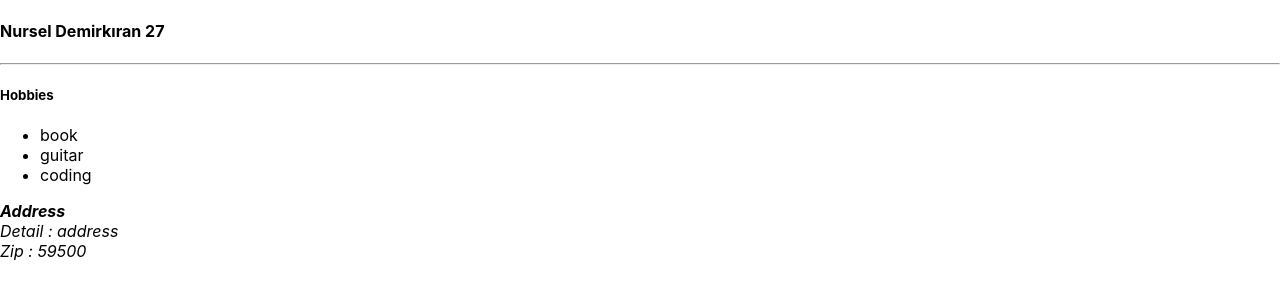
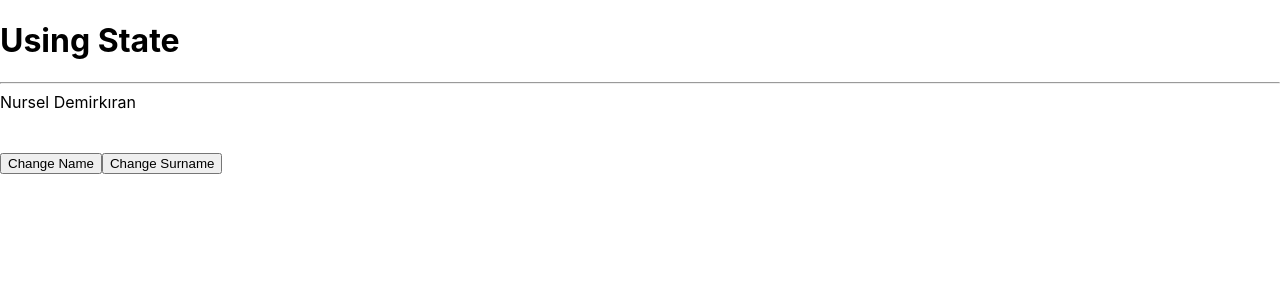
Before and after one commit to nurseld/Tobeto-IstanbulKodluyor, a React (Create React App) app in the folder ReactJSBasic/React05/: page / in a window 1280 px wide. Shown: the top 300 px of the page. Built offline with nearby package versions, Linux system fonts and the light colour scheme.

Commit message:
ReactJS State

```diff
--- a/ReactJSBasic/React05/src/App.js
+++ b/ReactJSBasic/React05/src/App.js
@@ -6,6 +6,7 @@ import Variables from './components/Variables.js';
 import Props from './components/Props.js';
 import Loops from './components/Loops.js';
 import UserDetail from './components/UserDetail.js';
+import UsingState from './components/UsingState.js';
 
 const _info = {
 
@@ -58,7 +59,9 @@ function App() {
 
       {/* <Loops users={users} /> */}
 
-      <UserDetail name={"Nursel Demirkıran"} age={"27"} hobbies={["book", "guitar", "coding"]} address={{ detail: "address", zipcode: 59500 }} />
+      {/* <UserDetail name={"Nursel Demirkıran"} age={"27"} hobbies={["book", "guitar", "coding"]} address={{ detail: "address", zipcode: 59500 }} /> */}
+
+      <UsingState />
 
     </div>
 
--- /dev/null
+++ b/ReactJSBasic/React05/src/components/UsingState.js
@@ -0,0 +1,27 @@
+import { useState } from "react";
+
+function UsingState() {
+
+    const [name, setName] = useState("Nursel");
+    const [surname, setSurname] = useState("Demirkıran");
+
+    return (
+
+        <div>
+
+            <h1>Using State</h1>
+            <hr />
+            <div>
+                {name} {surname}
+            </div>
+            <br />
+            <br />
+
+            <button onClick={() => setName("Nursello")}>Change Name</button>
+            <button onClick={() => setSurname("Demirbüken")}>Change Surname</button>
+
+        </div>
+    );
+}
+
+export default UsingState;
```
